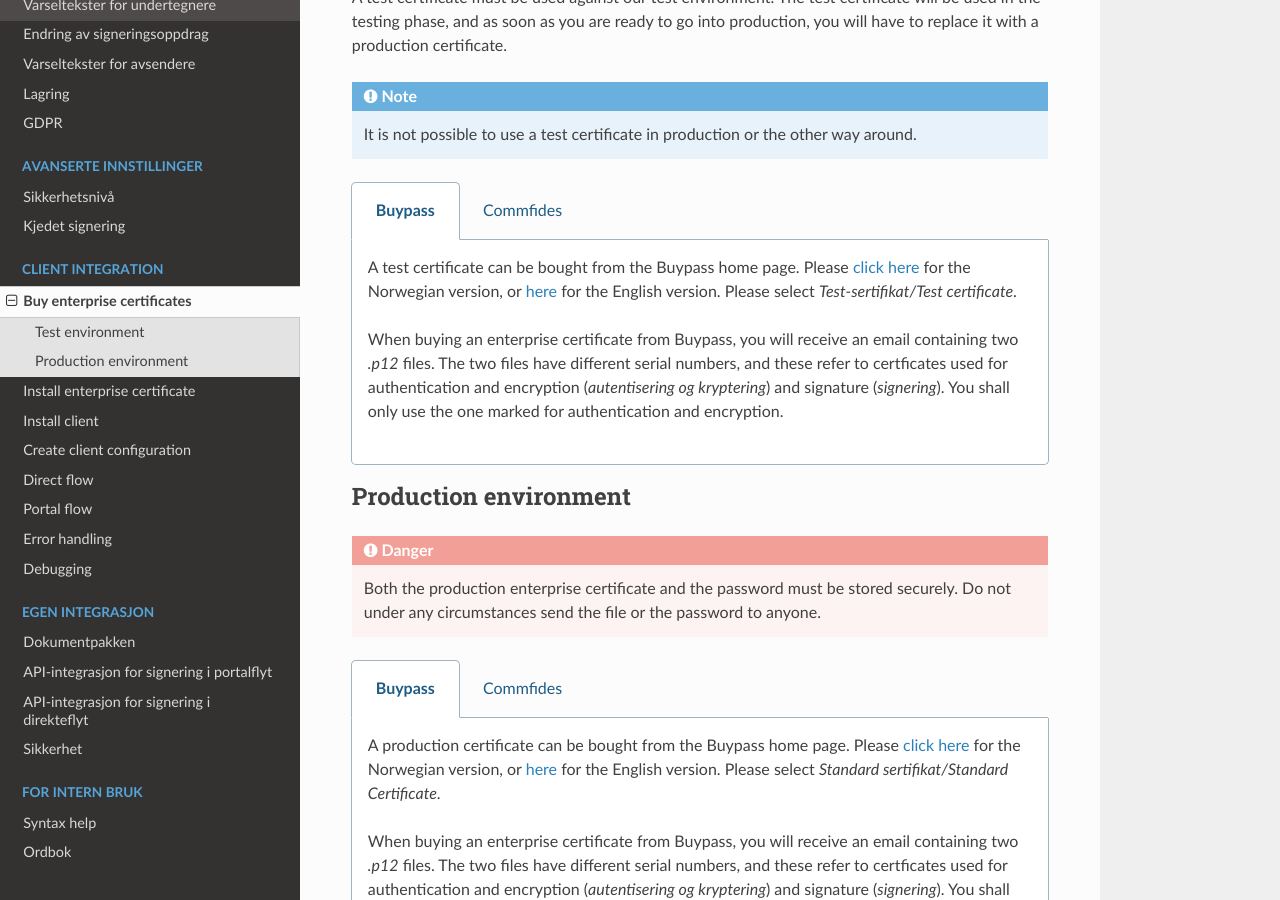
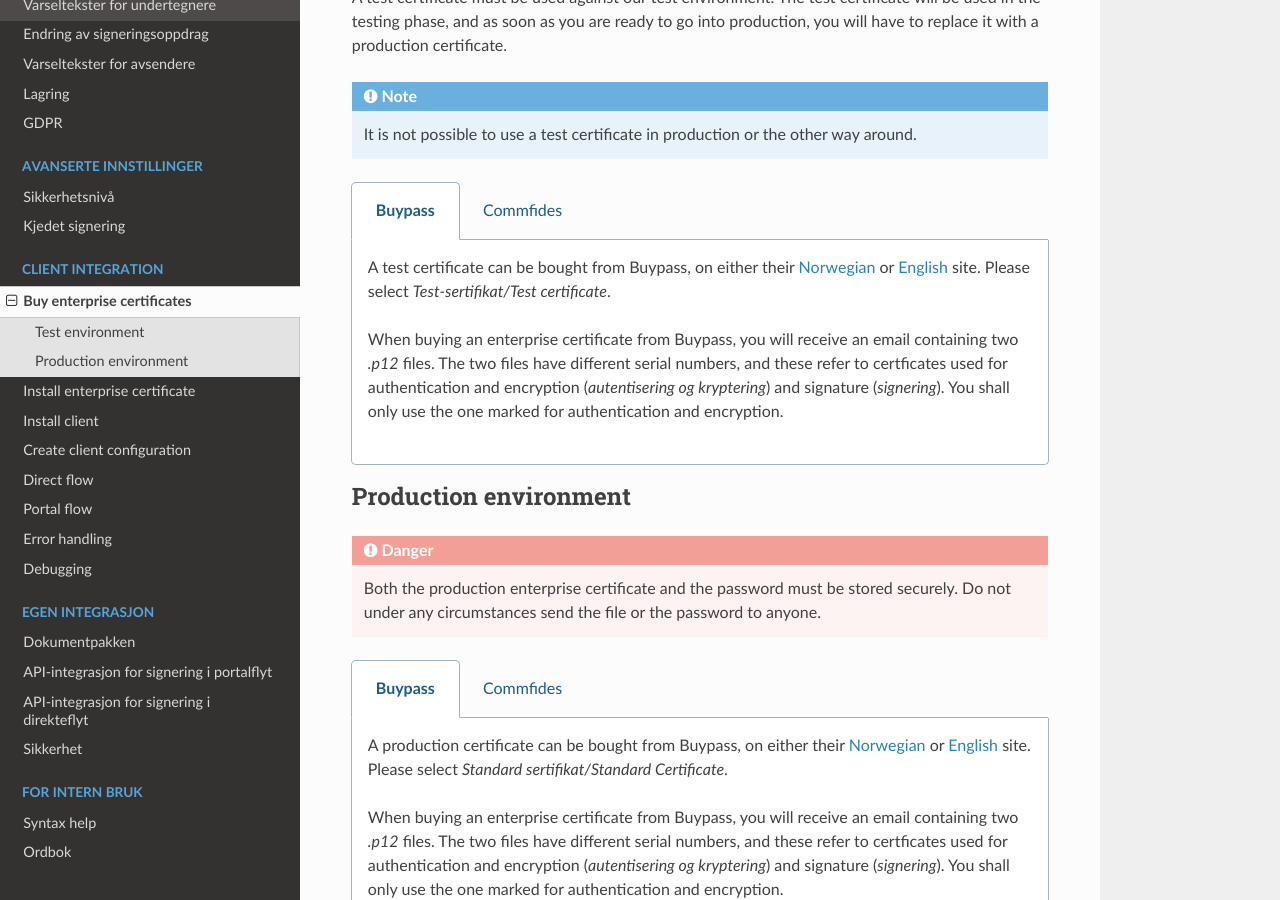
Before and after one commit to ramonarellano/signering-docs, a Sphinx documentation site: the page built from source/buy-enterprise-certificates.rst, in a window 1280 px wide and 900 px high, scrolled down 302 px. Built offline with Sphinx 7.4.7 and the Read the Docs theme 2.0.0, drawn with Linux system fonts in a browser that asks for light colours.

Commit message:
Bruker anonyme referanser for lenker, fjerner warn
https://github.com/sphinx-doc/sphinx/issues/3921#issuecomment-315581557

Omformulerer også noe for å slippe å si "home page", og "click here".
Bedre med at lenken havner på Adekvat Frase™ i tekst fremfor at teksten
selv "vet" at den er en lenke.

```diff
--- a/source/buy-enterprise-certificates.rst
+++ b/source/buy-enterprise-certificates.rst
@@ -17,13 +17,13 @@ A test certificate must be used against our test environment. The test certifica
 
    .. group-tab:: Buypass
 
-    A test certificate can be bought from the Buypass home page. Please `click here <https://www.buypass.no/produkter/virksomhetssertifikat-esegl>`_ for the Norwegian version, or `here <https://www.buypass.com/products/eseal--and-enterprise-certificate>`_ for the English version. Please select *Test-sertifikat/Test certificate*.
+    A test certificate can be bought from Buypass, on either their `Norwegian <https://www.buypass.no/produkter/virksomhetssertifikat-esegl>`__ or `English <https://www.buypass.com/products/eseal--and-enterprise-certificate>`__ site. Please select *Test-sertifikat/Test certificate*.
 
     When buying an enterprise certificate from Buypass, you will receive an email containing two *.p12* files. The two files have different serial numbers, and these refer to certficates used for authentication and encryption (*autentisering og kryptering*) and signature (*signering*). You shall only use the one marked for authentication and encryption.
 
    .. group-tab:: Commfides
 
-    A test certificates can be bought from the Commfides home page. Please `click here <https://www.commfides.com/en/commfides-virksomhetssertifikat/>`_ for the Norwegian version, or `here <https://www.commfides.com/en/commfides-virksomhetssertifikat/>`_ for the English version. Please see *Bestill Testsertifikat/Order Test Certificate*.
+    A test certificates can be bought from Commfides, on either their `Norwegian <https://www.commfides.com/en/commfides-virksomhetssertifikat/>`__ or `English <https://www.commfides.com/en/commfides-virksomhetssertifikat/>`__ site. Please see *Bestill Testsertifikat/Order Test Certificate*.
 
     When buying an enterprise certificate from Commfides, you will receive an email containing three *.p12* files: *auth*, *enc* and *sign*. You shall use the one named *auth* with :code:`Key Usage = Digital Signature`.
 
@@ -42,12 +42,12 @@ Production environment
 
    .. group-tab:: Buypass
 
-    A production certificate can be bought from the Buypass home page. Please `click here <https://www.buypass.no/produkter/virksomhetssertifikat-esegl>`_ for the Norwegian version, or `here <https://www.buypass.com/products/eseal--and-enterprise-certificate>`_ for the English version. Please select *Standard sertifikat/Standard Certificate*.
+    A production certificate can be bought from Buypass, on either their `Norwegian <https://www.buypass.no/produkter/virksomhetssertifikat-esegl>`__ or `English <https://www.buypass.com/products/eseal--and-enterprise-certificate>`__ site. Please select *Standard sertifikat/Standard Certificate*.
 
     When buying an enterprise certificate from Buypass, you will receive an email containing two *.p12* files. The two files have different serial numbers, and these refer to certficates used for authentication and encryption (*autentisering og kryptering*) and signature (*signering*). You shall only use the one marked for authentication and encryption.
 
    .. group-tab:: Commfides
 
-    A production can be bought from the Commfides home page. Please `click here <https://www.commfides.com/en/commfides-virksomhetssertifikat/>`_ for the Norwegian version, or `here <https://www.commfides.com/en/commfides-virksomhetssertifikat/>`_ for the English version. Please see *Bestill Virksomhetssertifikat/Order Enterprise Certificate* for use in a production environment.
+    A production can be bought from Commfides, on either their `Norwegian <https://www.commfides.com/en/commfides-virksomhetssertifikat/>`__ or `English <https://www.commfides.com/en/commfides-virksomhetssertifikat/>`__ site. Please see *Bestill Virksomhetssertifikat/Order Enterprise Certificate* for use in a production environment.
 
     When buying an enterprise certificate from Commfides, you will receive an email containing three *.p12* files: *auth*, *enc* and *sign*. You shall use the one named *auth* with :code:`Key Usage = Digital Signature`.
```
